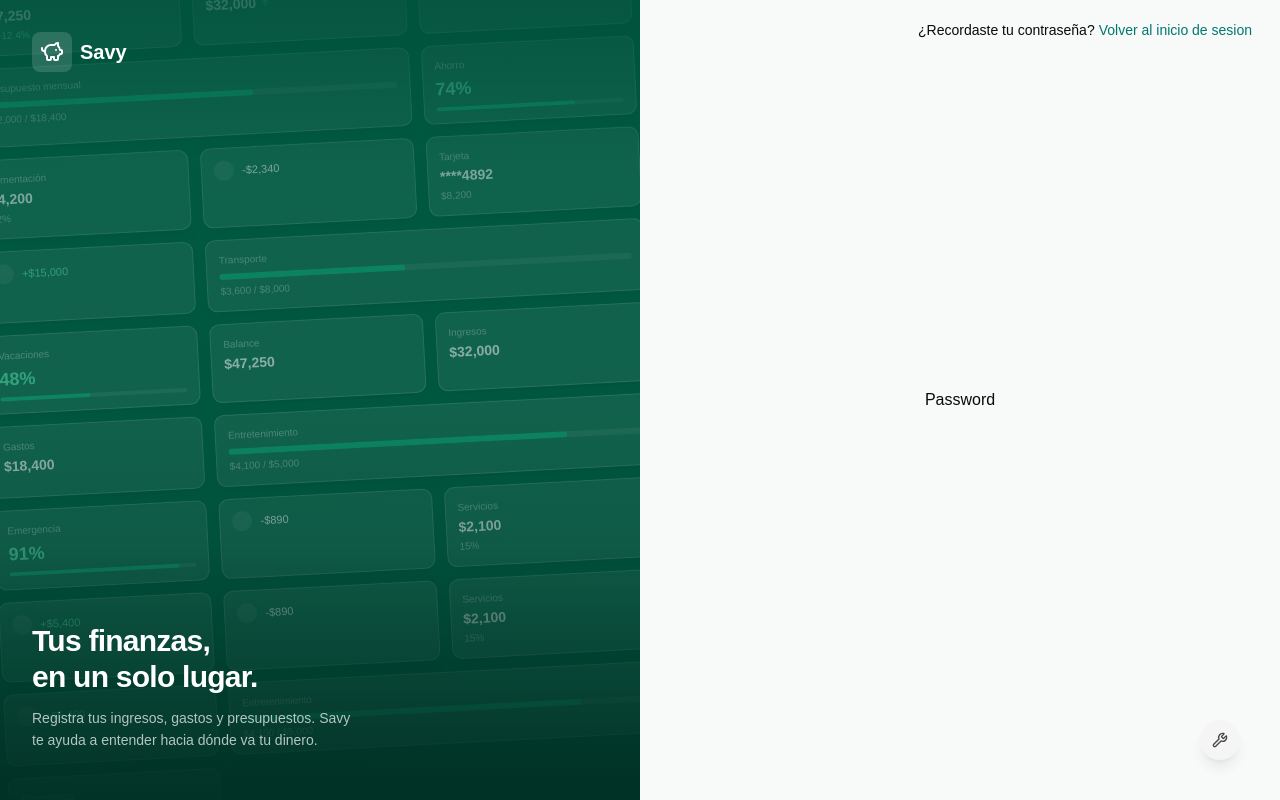
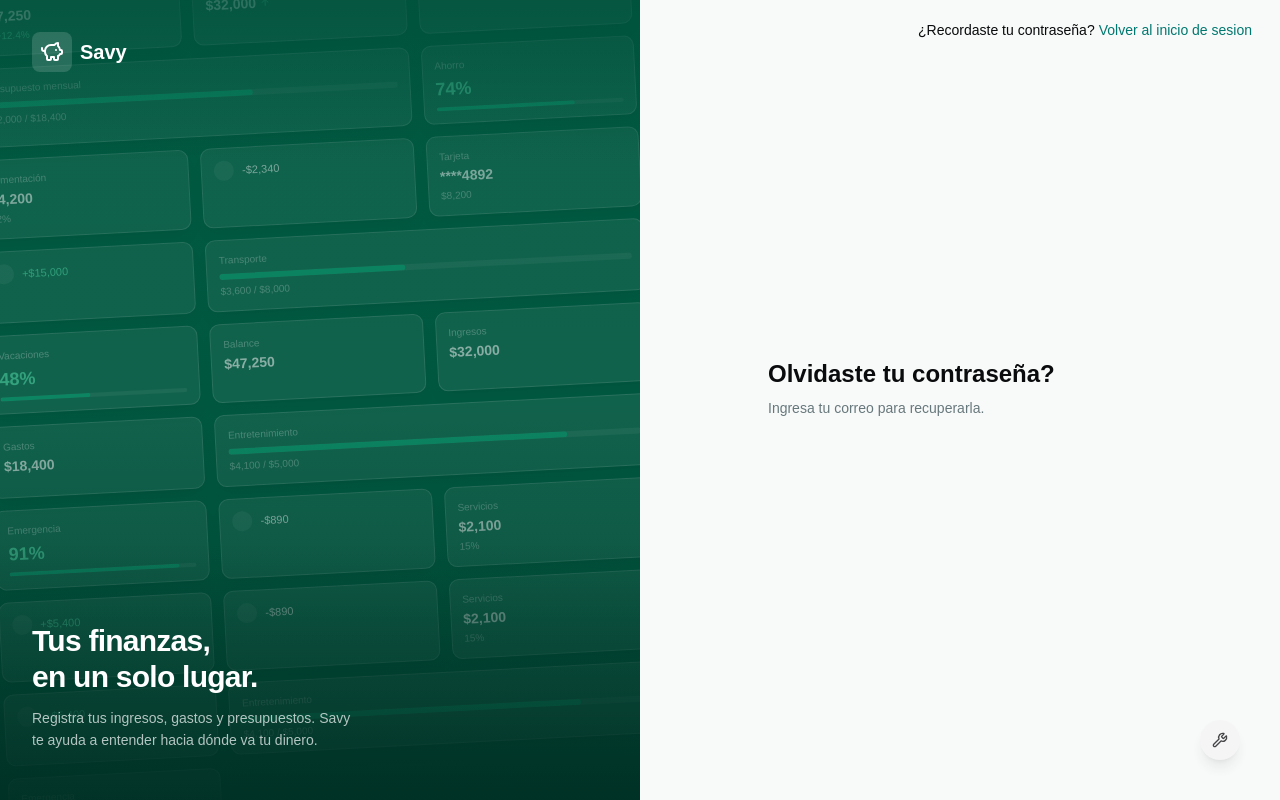
Before and after one commit to Ianbleake/savy-web, a React (Vite) app: page /auth/forgot-password in a window 1280 px wide. Built offline with nearby package versions, Linux system fonts and the light colour scheme.

Commit message:
feat: add renew password pages

```diff
--- a/src/app/router/index.tsx
+++ b/src/app/router/index.tsx
@@ -38,7 +38,8 @@ export const router = createBrowserRouter([
 			},
 			{
 				path: ROUTES.AUTH.RESET_PASSWORD,
-				lazy: () => import("@/screens/auth/password").then((m) => ({ Component: m.Password })),
+				lazy: () =>
+					import("@/screens/auth/new-password").then((m) => ({ Component: m.NewPassword })),
 			},
 		],
 	},
--- /dev/null
+++ b/src/screens/auth/new-password/index.tsx
@@ -0,0 +1,5 @@
+import type React from "react";
+
+export const NewPassword = (): React.ReactElement => {
+	return <div></div>;
+};
--- a/src/screens/auth/password/index.tsx
+++ b/src/screens/auth/password/index.tsx
@@ -1,5 +1,14 @@
 import type React from "react";
 
 export const Password = (): React.ReactElement => {
-	return <div>Password</div>;
+	return (
+		<div className="flex w-full max-w-sm flex-col gap-6">
+			<div className="flex flex-col gap-2">
+				<h1 className="text-2xl font-bold">Olvidaste tu contraseña?</h1>
+				<p className="text-sm text-muted-foreground">Ingresa tu correo para recuperarla.</p>
+			</div>
+
+			<form></form>
+		</div>
+	);
 };
```
